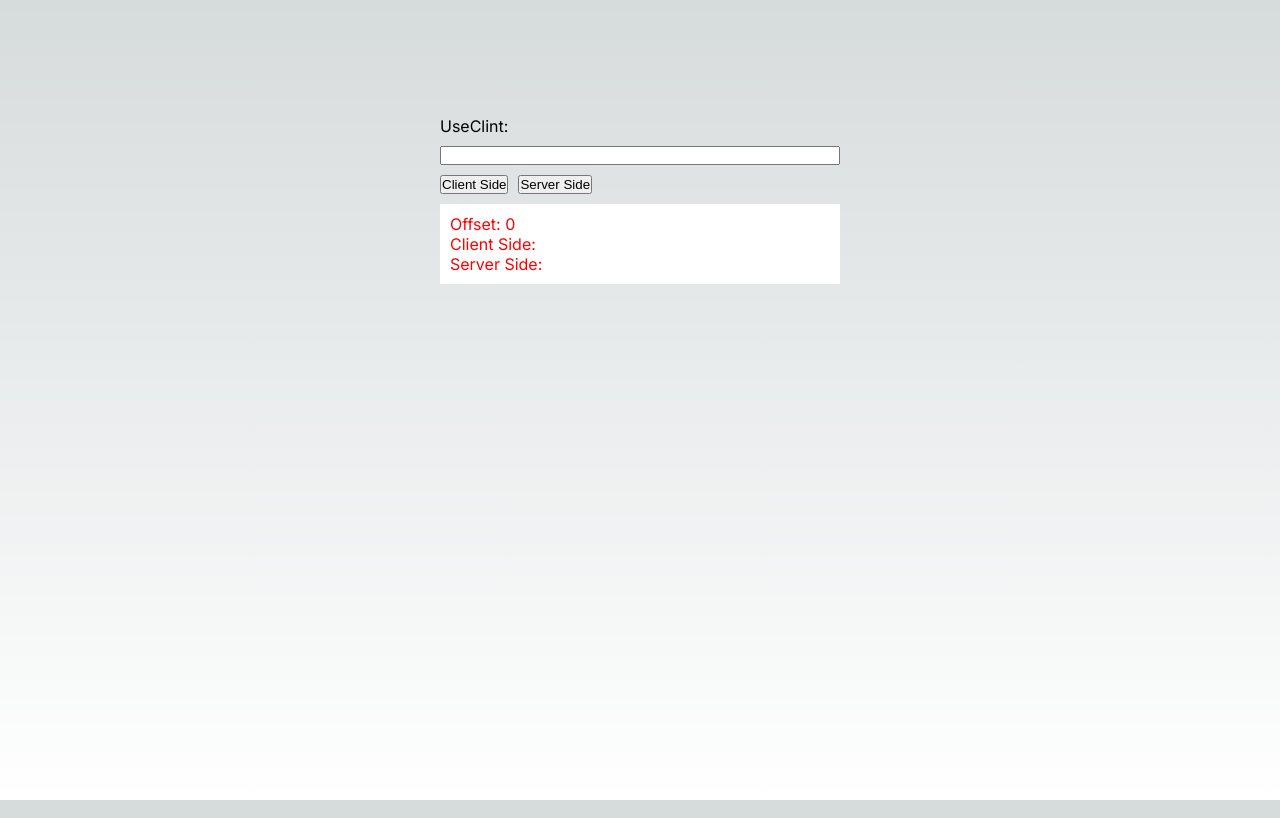
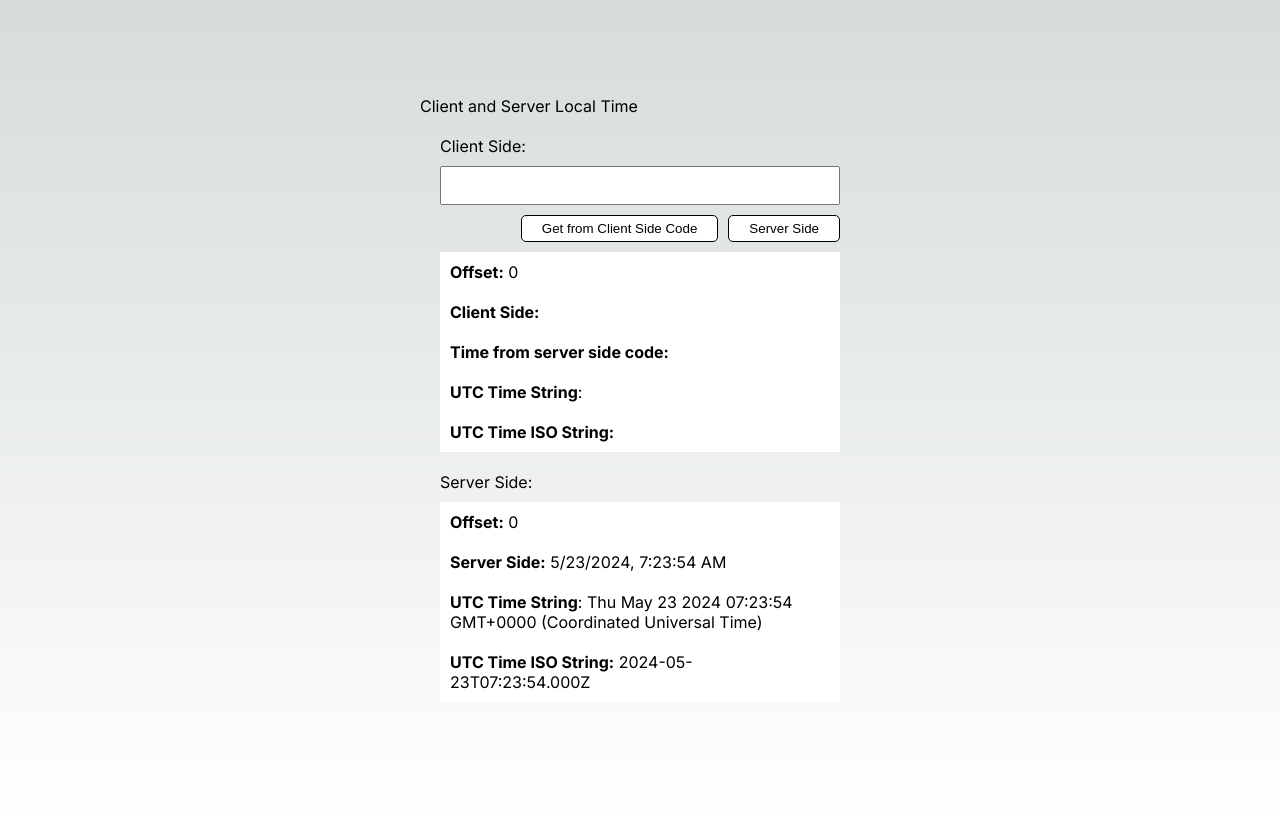
Before and after one commit to softwaredev-sk/server-and-client-time, a Next.js app: page / in a window 1280 px wide. Built offline with nearby package versions, Linux system fonts and the light colour scheme.

Commit message:
client and server time

```diff
--- a/app/page.js
+++ b/app/page.js
@@ -1,11 +1,15 @@
-import Image from 'next/image';
+import UseServer from '@/components/UseServer';
 import styles from './page.module.css';
 import UseClient from '@/components/UseClient';
 
 export default function Home() {
   return (
     <main className={styles.main}>
-      <UseClient />
+      <div>
+        <p>Client and Server Local Time</p>
+        <UseClient />
+        <UseServer />
+      </div>
     </main>
   );
 }
--- a/components/UseClient.jsx
+++ b/components/UseClient.jsx
@@ -1,26 +1,38 @@
 'use client';
 
 import getLocalDateTime from '@/utils/getLocalTime';
-import { useRef, useState } from 'react';
+import { useEffect, useRef, useState } from 'react';
 
 export default function () {
   const offset = new Date().getTimezoneOffset();
   console.log('offset ', offset);
   const [value, setValue] = useState(null);
+  const [ISODateValue, setISODateValue] = useState(null);
+  const [UTCDate, setUTCDate] = useState();
   const [result, setResult] = useState(null);
   const [result2, setResult2] = useState(null);
   const ref = useRef();
 
   function handleClientSide(date) {
     const newDate = new Date(date);
+    //for iso and  utcDate only
+    setISODateValue(newDate);
+    setUTCDate(newDate);
+    //main client date
     const newDateState = newDate.toLocaleString().toUpperCase();
     console.log('newDate ', newDateState);
     setResult(newDateState);
   }
 
   function handleServerSide(date) {
+    //date from server side
     const newDate = getLocalDateTime(date);
     setResult2(newDate);
+
+    //to set ISODate and String
+    const dateAsString = new Date(date);
+    setUTCDate(dateAsString);
+    setISODateValue(dateAsString);
   }
 
   return (
@@ -33,21 +45,67 @@ export default function () {
         width: '400px',
       }}
     >
-      UseClint:
+      Client Side:
       <input
         type="text"
         ref={ref}
         value={value}
-        onChange={(e) => setValue(ref.current.value)}
+        onChange={() => setValue(ref.current.value)}
+        style={{
+          padding: '10px 5px',
+        }}
       />
-      <div style={{ display: 'flex', gap: '10px' }}>
-        <button onClick={() => handleClientSide(value)}>Client Side</button>
-        <button onClick={() => handleServerSide(value)}>Server Side</button>
+      <div style={{ display: 'flex', gap: '10px', justifyContent: 'flex-end' }}>
+        <button
+          onClick={() => handleClientSide(value)}
+          style={{
+            padding: '5px 20px',
+            backgroundColor: 'white',
+            color: 'black',
+            borderRadius: '5px',
+            border: '1px solid black',
+          }}
+        >
+          Get from Client Side Code
+        </button>
+        <button
+          onClick={() => handleServerSide(value)}
+          style={{
+            padding: '5px 20px',
+            backgroundColor: 'white',
+            color: 'black',
+            borderRadius: '5px',
+            border: '1px solid black',
+          }}
+        >
+          Server Side
+        </button>
       </div>
-      <div style={{ color: 'red', backgroundColor: 'white', padding: '10px' }}>
-        <p>Offset: {offset}</p>
-        <p>Client Side: {result}</p>
-        <p>Server Side: {result2}</p>
+      <div
+        style={{
+          display: 'flex',
+          flexDirection: 'column',
+          gap: '20px',
+          color: 'black',
+          backgroundColor: 'white',
+          padding: '10px',
+        }}
+      >
+        <p>
+          <b>Offset:</b> {offset}
+        </p>
+        <p>
+          <b>Client Side:</b> {result}
+        </p>
+        <p>
+          <b>Time from server side code:</b> {result2}
+        </p>
+        <p>
+          <b>UTC Time String</b>: {UTCDate?.toString()}
+        </p>
+        <p>
+          <b>UTC Time ISO String:</b> {ISODateValue?.toISOString()}
+        </p>
       </div>
     </div>
   );
--- /dev/null
+++ b/components/UseServer.jsx
@@ -0,0 +1,46 @@
+import getLocalDateTime from '@/utils/getLocalTime';
+
+export default function () {
+  const offset = new Date().getTimezoneOffset();
+  console.log('offset ', offset);
+  const date = new Date();
+  const newDate = getLocalDateTime(date);
+  console.log('newDate ', newDate);
+
+  return (
+    <div
+      style={{
+        display: 'flex',
+        'flex-direction': 'column',
+        margin: '20px',
+        gap: '10px',
+        width: '400px',
+      }}
+    >
+      Server Side:
+      <div
+        style={{
+          display: 'flex',
+          flexDirection: 'column',
+          gap: '20px',
+          color: 'black',
+          backgroundColor: 'white',
+          padding: '10px',
+        }}
+      >
+        <p>
+          <b>Offset:</b> {offset}
+        </p>
+        <p>
+          <b>Server Side:</b> {newDate}
+        </p>
+        <p>
+          <b>UTC Time String</b>: {date.toString()}
+        </p>
+        <p>
+          <b>UTC Time ISO String:</b> {date.toISOString()}
+        </p>
+      </div>
+    </div>
+  );
+}
```
